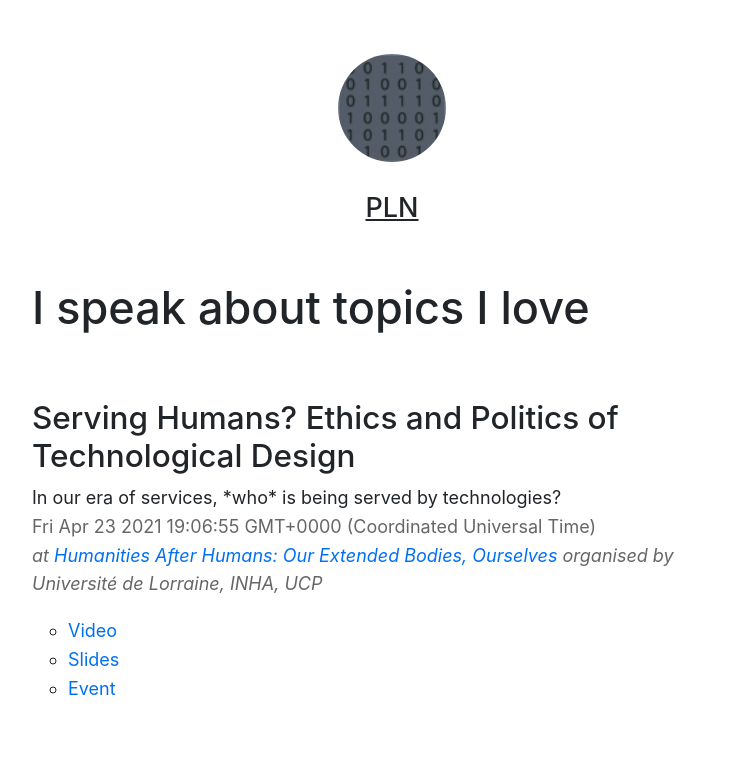
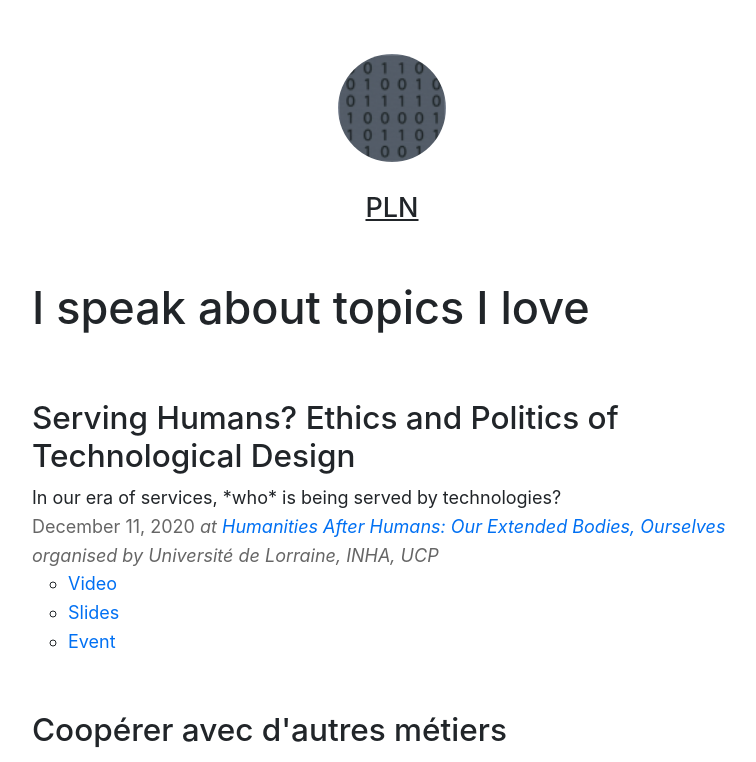
Before and after one commit to PLNech/www, a Next.js app in the folder next/: page /talks in a window 1280 px wide. Shown: the top 762 px of the page, without its empty margins (248-1004 px from the left). Built offline with nearby package versions, Linux system fonts and the light colour scheme.

Commit message:
fix(www): Correct date usage

```diff
--- a/next/lib/utils.js
+++ b/next/lib/utils.js
@@ -12,7 +12,7 @@ function getAllContentData(name, sorted = false) {
   // Get file names under /content/{name}
   const contentDirectory = getContentDirectory(name);
   const fileNames = fs.readdirSync(contentDirectory);
-  console.log(`gACD: total ${name}(s): ${fileNames.length}`);
+  // console.log(`gACD: total ${name}(s): ${fileNames.length}`);
 
   const allContentData = fileNames.map((fileName) => {
     // Remove ".md" from file name to get id
--- a/next/pages/index.js
+++ b/next/pages/index.js
@@ -90,7 +90,8 @@ export default function Home({ posts, talks }) {
             ))}
           </ul>
         </section>
-        <section className={`${utilStyles.headingMd} ${utilStyles.padding1px}`}>
+        {/* TODO: Get rid of blog or use it :') */}
+        {/* <section className={`${utilStyles.headingMd} ${utilStyles.padding1px}`}>
           <h2 className={utilStyles.headingLg}>Blog</h2>
           <ul className={utilStyles.list}>
             {posts.map(({ id, date, title }) => (
@@ -105,7 +106,7 @@ export default function Home({ posts, talks }) {
               </li>
             ))}
           </ul>
-        </section>
+        </section> */}
       </Layout>
     </div>
   );
--- a/next/pages/talks.js
+++ b/next/pages/talks.js
@@ -2,6 +2,7 @@ import Image from "next/image";
 import Link from "next/link";
 import Head from "next/head";
 import Layout from "../components/layout";
+import Date from "../components/date";
 import utilStyles from "../styles/utils.module.css";
 import { getTalksData } from "../lib/talks";
 
@@ -64,13 +65,9 @@ export default function Talks({ talks, selection }) {
                   <small className={utilStyles.lightText}>
                     <Date dateString={date} />
                     {context && (
-                      <p>
-                        {" "}
-                        <i>
-                          at <a href={event}>{context}</a>{" "}
+                        <i> at <a href={event}>{context}</a>{" "}
                           {org && <>organised by {org}</>}
                         </i>
-                      </p>
                     )}
                   </small>{" "}
                   <ul className="links">
```
